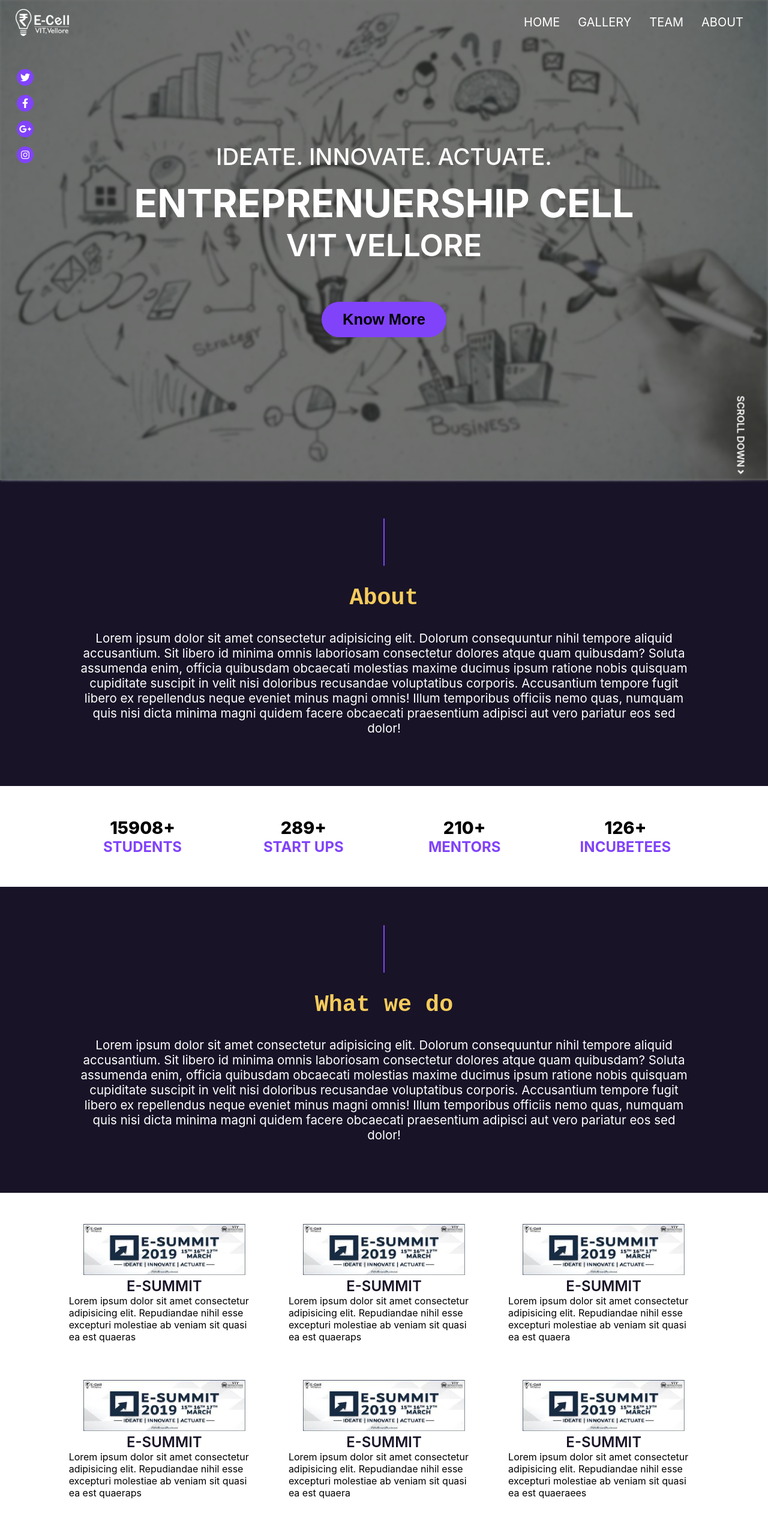
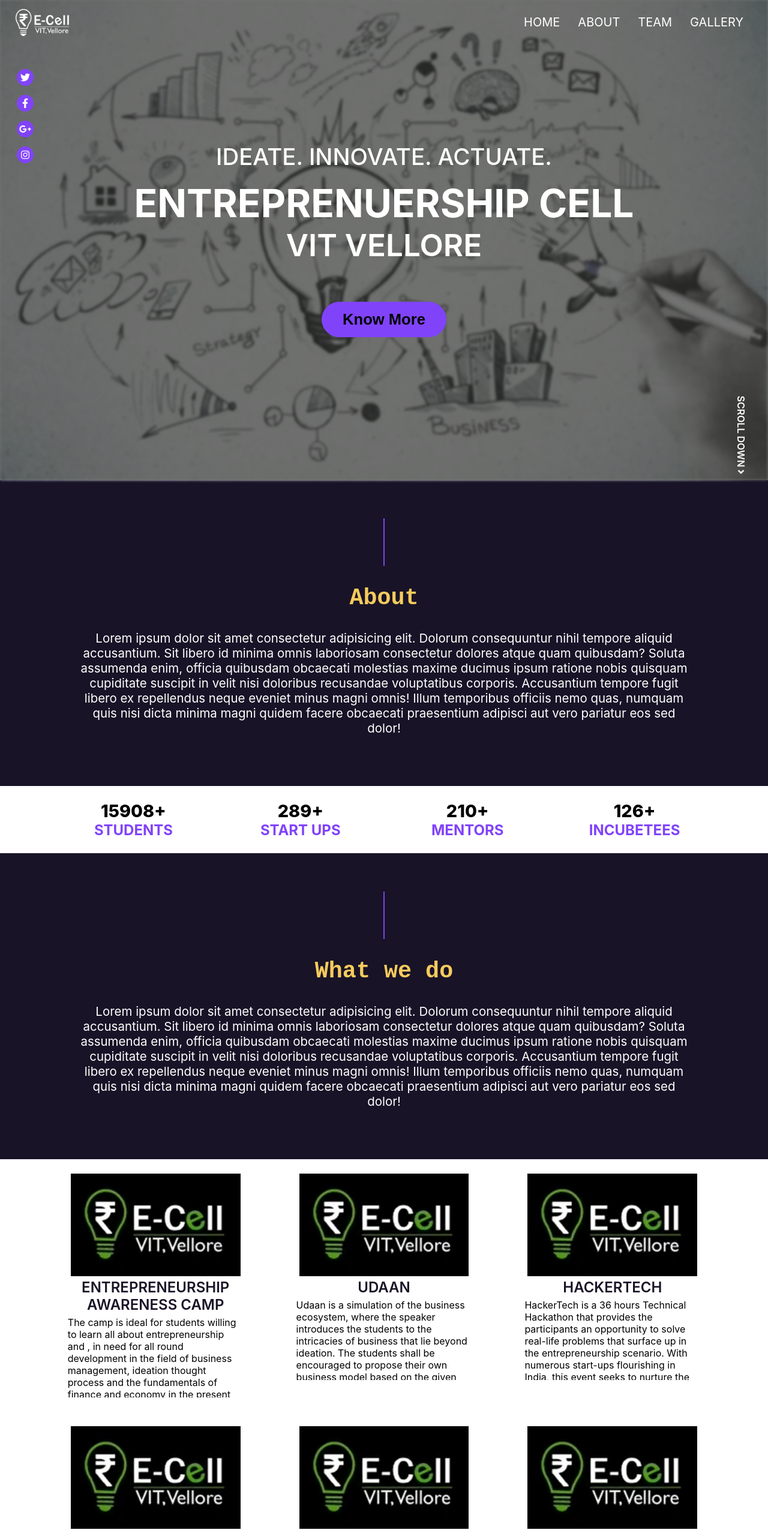
Before and after one commit to ecellvit/ECellVit20, a React (Create React App) app: page / in a window 1280 px wide. Shown: the top 2555 px of the page at 60% size. Built offline with nearby package versions, Linux system fonts and the light colour scheme.

Commit message:
Events data added

```diff
--- a/src/Components/Counters.css
+++ b/src/Components/Counters.css
@@ -2,7 +2,7 @@
     display: flex;
     flex-wrap: wrap;
     justify-content: center;
-    padding: 28px;
+    /* padding: 28px; */
 }
 
 .counters {
--- a/src/Components/Events.css
+++ b/src/Components/Events.css
@@ -3,6 +3,7 @@
     text-align: center;
     padding: 24px;
     width: 26%;
+    height: fit-content;
 }
 
 .events .eimg {
@@ -21,15 +22,22 @@
     font-size: 1rem;
     color: #000000;
     text-align: left;
+    padding: 5px 20px;
+    overflow: hidden;
+    max-height: 130px;
+    text-overflow: ellipsis;
 }
 
 @media (max-width: 768px) {
     .events {
         width: 36%;
     }
+    .events .edesc {
+        padding: 5px 10px;
+    }
 }
 
-@media (max-width: 400px) {
+@media (max-width: 600px) {
     .events {
         width: 80%;
     }
--- a/src/Components/Events.js
+++ b/src/Components/Events.js
@@ -4,7 +4,7 @@ import './Events.css';
 function Event(props) {
     return (
         <div className="events">
-            <img className="eimg" src="./assets/images/esummit.png" alt={props.name}/>
+            <img className="eimg" src="./assets/images/ecell-black.png" alt={props.name} />
             <div className="ename">{props.name}</div>
             <div className="edesc">{props.desc}</div>
         </div>
@@ -14,12 +14,12 @@ function Event(props) {
 function Events() {
     return (
         <div className="d-flex">
-            <Event name="E-summit" desc="Lorem ipsum dolor sit amet consectetur adipisicing elit. Repudiandae nihil esse excepturi molestiae ab veniam sit quasi ea est quaeras" />
-            <Event name="E-summit" desc="Lorem ipsum dolor sit amet consectetur adipisicing elit. Repudiandae nihil esse excepturi molestiae ab veniam sit quasi ea est quaeraps" />
-            <Event name="E-summit" desc="Lorem ipsum dolor sit amet consectetur adipisicing elit. Repudiandae nihil esse excepturi molestiae ab veniam sit quasi ea est quaera" />
-            <Event name="E-summit" desc="Lorem ipsum dolor sit amet consectetur adipisicing elit. Repudiandae nihil esse excepturi molestiae ab veniam sit quasi ea est quaeraps" />
-            <Event name="E-summit" desc="Lorem ipsum dolor sit amet consectetur adipisicing elit. Repudiandae nihil esse excepturi molestiae ab veniam sit quasi ea est quaera" />
-            <Event name="E-summit" desc="Lorem ipsum dolor sit amet consectetur adipisicing elit. Repudiandae nihil esse excepturi molestiae ab veniam sit quasi ea est quaeraees" />
+            <Event name="Entrepreneurship Awareness Camp" desc="The camp is ideal for students willing to learn all about entrepreneurship and , in need for all round development in the field of business management, ideation thought process and the fundamentals of finance and economy in the present start-up world." />
+            <Event name="Udaan" desc="Udaan is a simulation of the business ecosystem, where the speaker introduces the students to the intricacies of business that lie beyond ideation. The students shall be encouraged to propose their own business model based on the given theme and submit the Business Model Canvas that perfectly sum up their plans. " />
+            <Event name="HackerTech" desc="HackerTech is a 36 hours Technical Hackathon that provides the participants an opportunity to solve real-life problems that surface up in the entrepreneurship scenario. With numerous start-ups flourishing in India, this event seeks to nurture the growing spirit of entrepreneurship within the young minds. " />
+            <Event name="E-summit" desc="E-Summit is the annual business fest organised by E-Cell, VIT in association with VIT Technology Business Incubator which shall open the doors to the world of entrepreneurship. With the motto to spread awareness about entrepreneurship, E-Summit also promises to provide plenty of opportunities to the students to work on their skills and breathe life into the entrepreneur within them. " />
+            <Event name="Business and Beyond" desc="These are weekly sessions that are targeted primarily at freshmen. Membership Drive opens opportunities for them to interact with the core-committee members and to understand the start-up friendly atmosphere, VIT provides. Such sessions will cover a surfeit of topics ranging from Marketing techniques to Blockchain and Social Entrepreneurship. " />
+            <Event name="Start-up VIT" desc="Start-Up VIT is a business plan competition where participants face the limitations that budding entrepreneurs usually come across and are judged by testing their sense of business viability and technical feasibility through a product/design that they come up with which is based on various problem statements. " />
         </div>
     );
 }
--- /dev/null
+++ b/src/Components/GalleryPics.css
@@ -0,0 +1,22 @@
+.g_imgs{
+    margin:20px;
+    width: 28%;
+    height: auto;
+    transition: all 0.3s ease-in;
+}
+
+.g_imgs:hover {
+    box-shadow: 0 0 20px #181327;
+}
+
+@media (max-width: 991px) {
+    .g_imgs {
+        width: 40%;
+    }
+}
+
+@media (max-width: 600px) {
+    .g_imgs {
+        width: 85%;
+    }
+}
--- /dev/null
+++ b/src/Components/GalleryPics.js
@@ -0,0 +1,17 @@
+import React from 'react';
+import './GalleryPics.css';
+
+function GalleryPics(){
+	return(
+		<div id="GalleryPics" className="d-flex">
+			<img className="g_imgs" alt="E-cell VIT" src="./assets/images/apple.jpg"/>
+			<img className="g_imgs" alt="E-cell VIT" src="./assets/images/awesome.jpg"/>
+			<img className="g_imgs" alt="E-cell VIT" src="./assets/images/skool.jpg"/>
+			<img className="g_imgs" alt="E-cell VIT" src="./assets/images/speech.jpg"/>
+			<img className="g_imgs" alt="E-cell VIT" src="./assets/images/entre.jpg"/>
+			<img className="g_imgs" alt="E-cell VIT" src="./assets/images/idea.jpg"/>
+		</div>
+		)
+}
+
+export default GalleryPics;
--- a/src/Components/Gallery_pics.css
+++ /dev/null
@@ -1,5 +0,0 @@
- .g_imgs{
-    padding:62px;
-    width: 816px;
-	height: 521px;
-}
--- a/src/Components/Gallery_pics.js
+++ /dev/null
@@ -1,17 +0,0 @@
-import React from 'react';
-import './Gallery_pics.css';
-
-function Gallery_pics(){
-	return(
-		<div id="Gallery_pics">
-		<img className="g_imgs" src="./assets/images/apple.jpg"/>
-		<img className="g_imgs" src="./assets/images/awesome.jpg"/>
-		<img className="g_imgs" src="./assets/images/skool.jpg"/>
-		<img className="g_imgs" src="./assets/images/speech.jpg"/>
-		<img className="g_imgs" src="./assets/images/entre.jpg"/>
-		<img className="g_imgs" src="./assets/images/idea.jpg"/>
-		</div>
-		)
-}
-
-export default Gallery_pics;
--- a/src/Components/Nav.css
+++ b/src/Components/Nav.css
@@ -1,13 +1,28 @@
 .topnav {
   position: fixed;
   top: 0;
+  z-index: 10;
   width: calc(100vw - 52px);
   overflow: hidden;
   padding: 15px 26px;
   transition: all 0.3s ease-in;
+  opacity: 1;
 }
 
+/* .hidden {
+
+}
+
+.hidden:hover {
+  opacity: 1;
+} */
+
 .scrolled {
+  opacity: 0.05;
+}
+
+.scrolled:hover {
+  opacity: 1;
   background-color: #181327ee;
 }
 
@@ -15,7 +30,7 @@
   float: left;
 }
 
-.topnav a{
+.topnav a {
   float: right;
   display: block;
   color: #ffffff;
@@ -51,6 +66,10 @@
     font-size: 24px;
     padding: 10px;
   }
+  .scrolled {
+    opacity: 1;
+    background-color: #181327ee;
+  }
   .topnav .icon:focus {
     outline: none;
   }
--- a/src/Components/Nav.js
+++ b/src/Components/Nav.js
@@ -6,11 +6,17 @@ function Nav() {
     const [scrolled, setScroll] = useState('');
     const [nav, setNav] = useState(false);
     const toggle = () => {
-        nav ? setNav(false) : setNav(true);
+        if(nav === true){
+            setNav(false);
+            setScroll('');
+        }else {
+            setNav(true);
+            setScroll('scrolled');
+        }
     };
     window.addEventListener('scroll', () => {
         let activeClass = '';
-        if(window.scrollY > window.innerHeight - 70){
+        if (window.scrollY > 10){
             activeClass = 'scrolled';
         }
         setScroll(activeClass);
@@ -18,9 +24,9 @@ function Nav() {
     return (
         <div className={`topnav ${scrolled}`}>
             <img src="./assets/images/ecell-white.png" alt="E-cell VIT" height="45" />
+            <Link to="gallery" spy={true} smooth={true} offset={0} duration={500}>Gallery</Link>
+            <Link to="team" spy={true} smooth={true} offset={0} duration={500}>Team</Link>
             <Link to="about" spy={true} smooth={true} offset={0} duration={500}>About</Link>
-            <Link to="team" spy={true} smooth={true} offset={0} duration={500}>Team</Link>
-            <Link to="gallery" spy={true} smooth={true} offset={0} duration={500}>Gallery</Link>
             <Link to="home" spy={true} smooth={true} offset={0} duration={500}>home</Link>
             <button className="icon" onClick={toggle}>
                 {nav ? <i className="fa fa-times"></i> : <i className="fa fa-bars"></i>}
@@ -29,9 +35,9 @@ function Nav() {
                 ?
                 <div className="sidenav">
                     <Link to="home" spy={true} smooth={true} offset={-70} duration={500}>Home</Link>
+                    <Link to="about" spy={true} smooth={true} offset={-70} duration={500}>About</Link>
+                    <Link to="team" spy={true} smooth={true} offset={-70} duration={500}>Team</Link>
                     <Link to="gallery" spy={true} smooth={true} offset={-70} duration={500}>Gallery</Link>
-                    <Link to="team" spy={true} smooth={true} offset={-70} duration={500}>Team</Link>
-                    <Link to="about" spy={true} smooth={true} offset={-70} duration={500}>About</Link>
                 </div>
                 :
                 <div></div>
--- a/src/Sections/Gallery.js
+++ b/src/Sections/Gallery.js
@@ -1,12 +1,12 @@
 import React from 'react';
 import DarkBg from '../Components/DarkBg';
-import Gallery_pics from '../Components/Gallery_pics';
+import GalleryPics from '../Components/GalleryPics';
 
 function Gallery(){
 	return(
-		<div className="gallery">
-            <DarkBg id="gallery" head="Gallery"/>
-            <Gallery_pics/>
+		<div className="gallery" id="gallery">
+            <DarkBg head="Gallery"/>
+            <GalleryPics/>
         </div>
 		)
 }
```
Also changed, not shown: public/assets/images/ecell-black.png (added).
